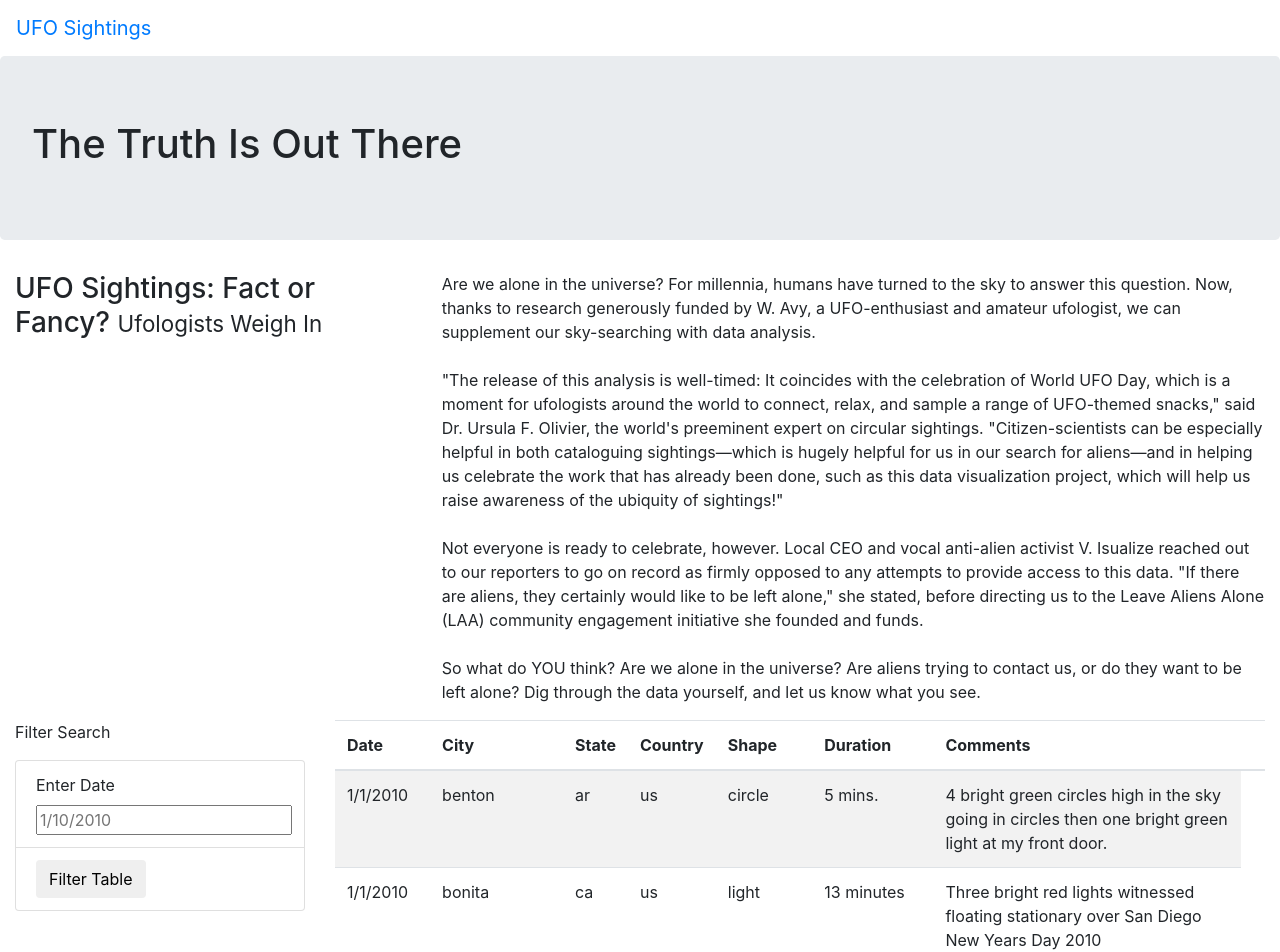
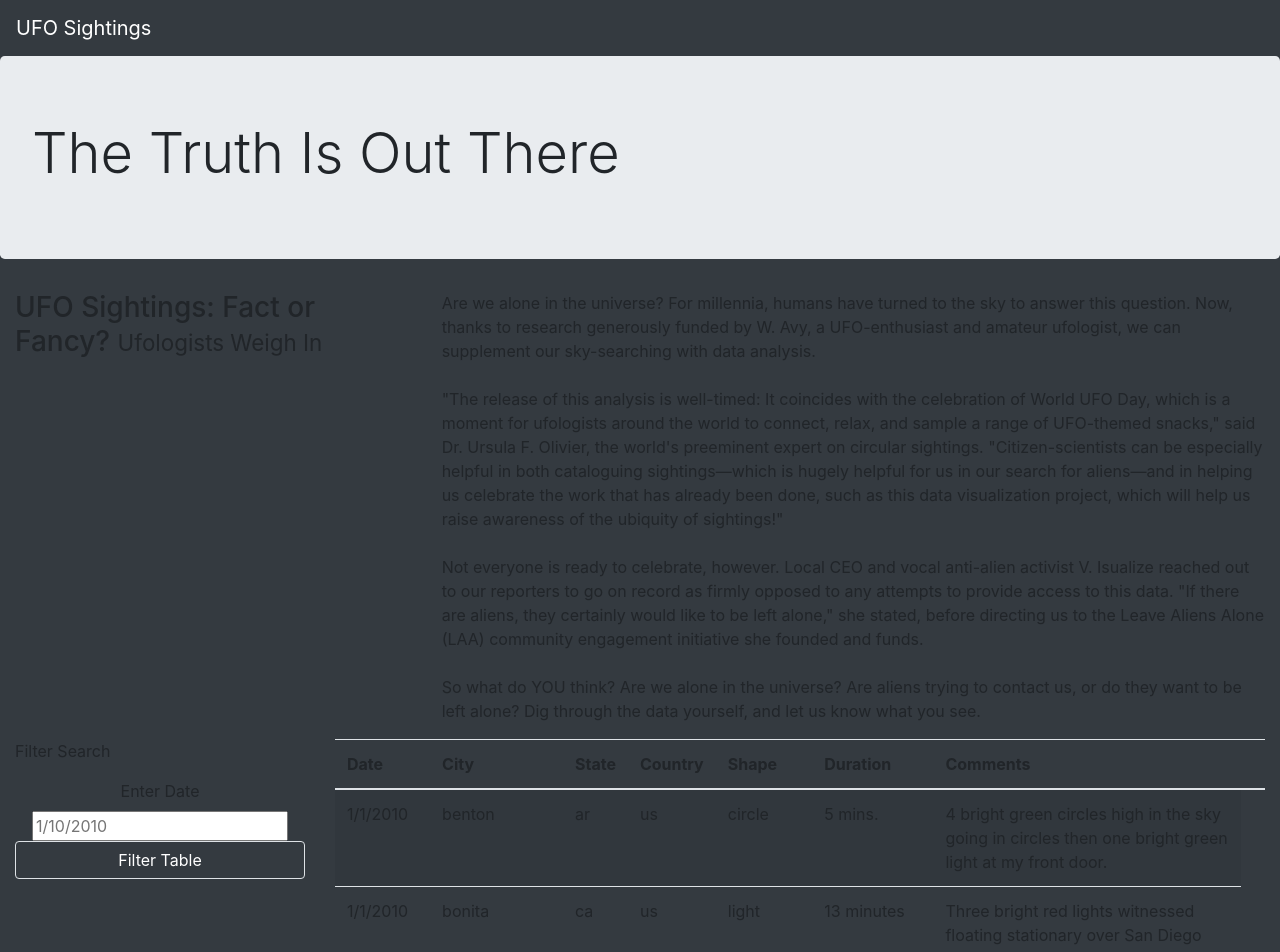
Before and after one commit to Christy-cyber/UFOs, a plain HTML site: page index.html in a window 1280 px wide. Shown: the top 952 px of the page. Drawn offline with nearby package versions, Linux system fonts and the light colour scheme.

Commit message:
Updating index.html to include css components

```diff
--- a/index.html
+++ b/index.html
@@ -15,11 +15,11 @@
     <!-- Add a link to our stylesheet; link to the style.css file in the css folder -->
     <link rel="stylesheet" href="static/css/style.css">
 </head>
-<body>
+<body class = "bg-dark">
     <!-- // Group elements and specify styling within 'wrapper' -->
     <div class="wrapper">
         <!-- // Build Navbar (component fits across top of page and is responsive to screen size) -->
-        <nav class="navbar navbar-expand-lg">
+        <nav class="navbar navbar-dark bg-dark navbar-expand-lg">
             <!-- // Reset webpage after a filter has been applied to the table by linking to index.html
             // navbar-brand adds built-in style from Bootstrap; href points to index.html
             // text to display is 'UFO sightings' -->
@@ -27,7 +27,7 @@
         </nav>
     <!-- Add title/Jumbotron using jumbotron components-->
     <div class="jumbotron">
-        <h1>The Truth Is Out There</h1>
+        <h1 class = "display-4">The Truth Is Out There</h1>
     </div>
     <!-- Add article title and paragraph using grid system: container, rows and columns-->
     <!-- Container-fluid to div ensures both elements will span width of viewport -->
@@ -51,23 +51,23 @@
             <!-- Add columns-->
             <div class="col-md-3">
                 <!-- Build filter using form tag-->
-                <form>
+                <form class = "bg-dark">
                     <p>Filter Search</p>
                     <!-- Create set of list tags nested within unordered tag list and boostrap-->
                     <!-- Add an input box for date and reference filter-btn-->
                     <!-- Create the unordered list called --class = 'list-group'-->
-                    <ul class="list-group">
+                    <ul class="list-group" class = "bg-dark" style="list-style: none;">
                         <!-- Add list items: one for input, one for button-->
-                        <li class="list-group-item">
+                        <li class = "bg-dark text-center">
                             <!-- Add date input field -->
                             <!-- Add label first -->
                             <label for="date">Enter Date</label>
                             <!-- Add input -->
                             <input type="text" placeholder="1/10/2010" id="datetime" />
                         </li>
-                        <li class="list-group-item">
+                        <li class = "bg-dark">
                             <!-- Add a button and reference filter-btn in app.py-->
-                            <button id="filter-btn" type="button" class="btn btn-default">Filter Table</button>
+                            <button id="filter-btn" type="button" class="btn btn-dark btn-block border">Filter Table</button>
                         </li>
                     </ul>
                 </form>
```
